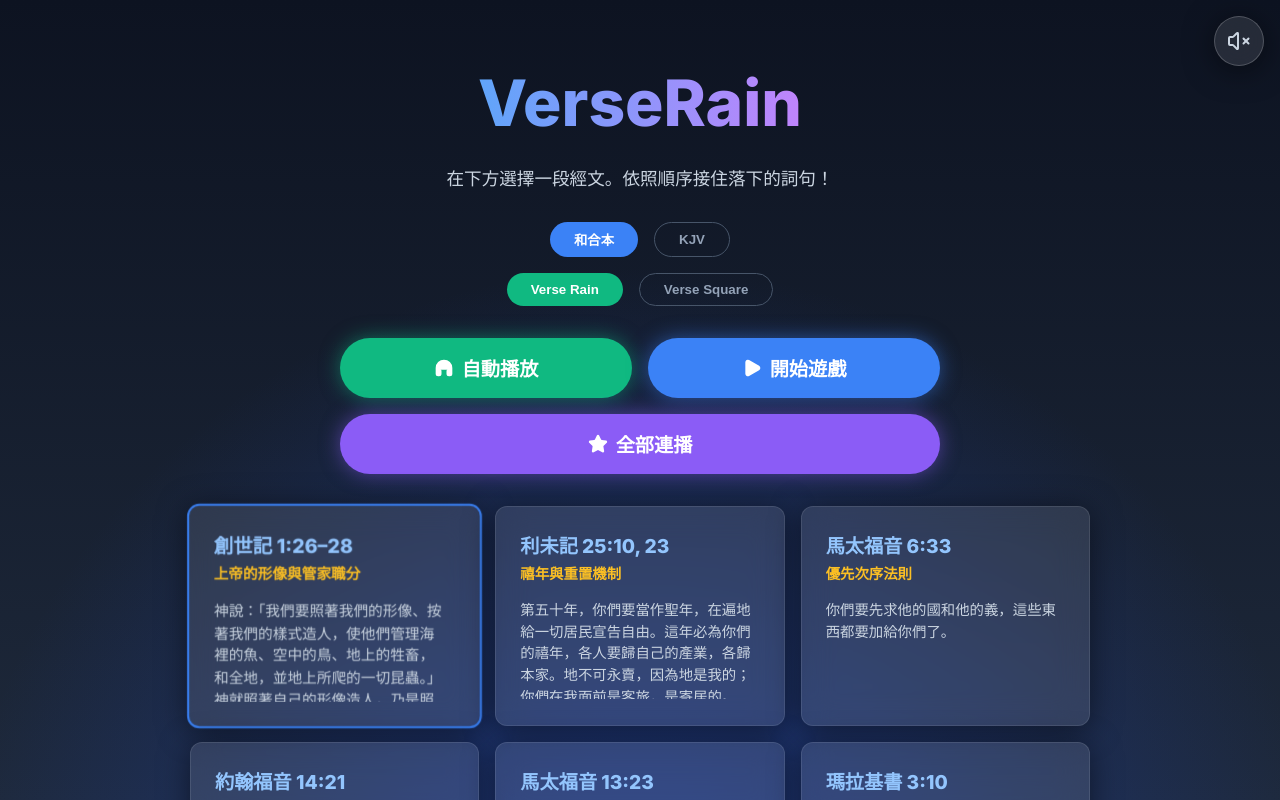
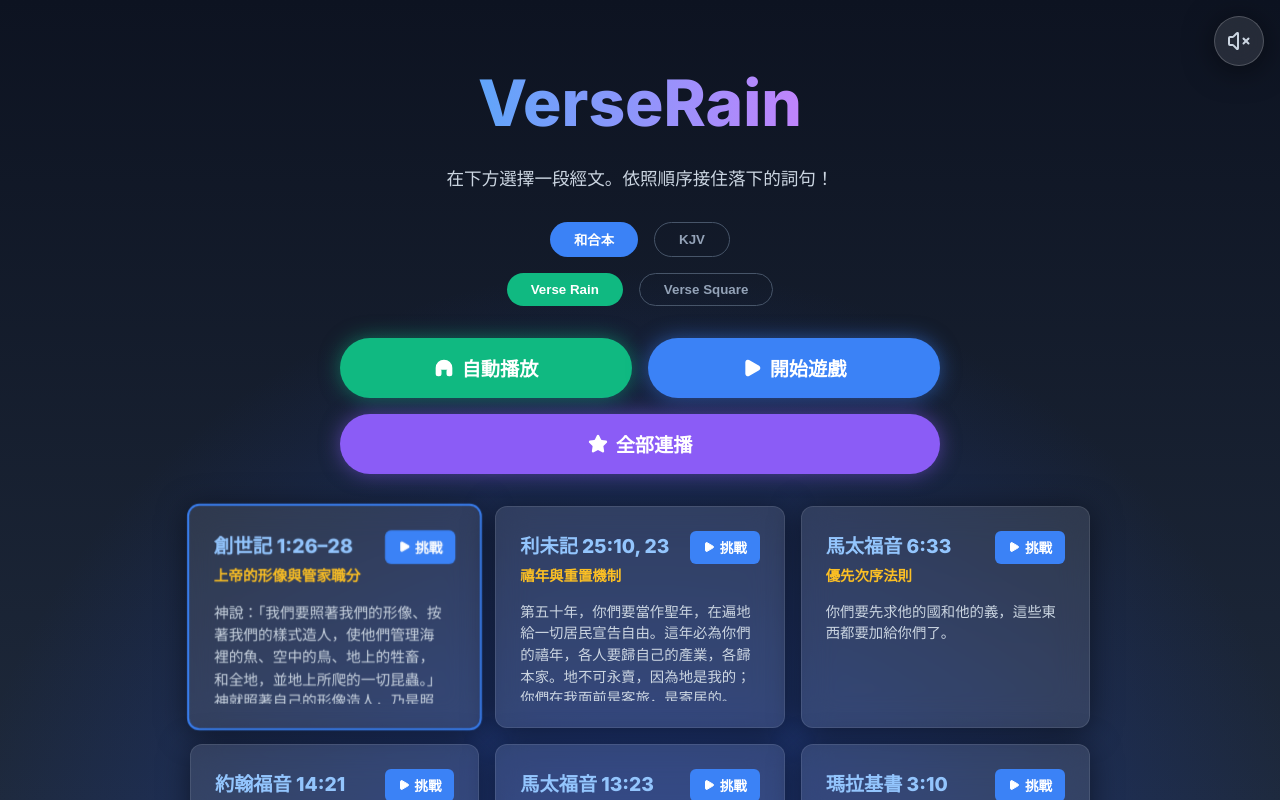
Before and after one commit to hungry4grace/verserain-web, a React (Vite) app: page / in a window 1280 px wide. Built offline with nearby package versions, Linux system fonts and the light colour scheme.

Commit message:
feat: Add interactive Challenge button to each verse card on main menu

```diff
--- a/src/App.jsx
+++ b/src/App.jsx
@@ -950,9 +950,26 @@ export default function App() {
                      key={i}
                      className="hud-glass verse-card"
                      onClick={() => toggleSelection(v.reference)}
-                     style={{ cursor: 'pointer', padding: '1.5rem', transition: 'all 0.2s', border: isSelected ? '2px solid #3b82f6' : '1px solid rgba(255,255,255,0.1)', transform: isSelected ? 'scale(1.02)' : 'scale(1)', textAlign: 'left', display: 'flex', flexDirection: 'column' }}
+                     style={{ cursor: 'pointer', padding: '1.5rem', transition: 'all 0.2s', border: isSelected ? '2px solid #3b82f6' : '1px solid rgba(255,255,255,0.1)', transform: isSelected ? 'scale(1.02)' : 'scale(1)', textAlign: 'left', display: 'flex', flexDirection: 'column', position: 'relative' }}
                   >
-                      <h3 style={{ color: '#93c5fd', marginBottom: '0.2rem', fontSize: '1.2rem' }}>{v.reference}</h3>
+                      <div style={{ display: 'flex', justifyContent: 'space-between', alignItems: 'flex-start' }}>
+                          <h3 style={{ color: '#93c5fd', marginBottom: '0.2rem', fontSize: '1.2rem', paddingRight: '10px' }}>{v.reference}</h3>
+                          <button
+                             onClick={(e) => {
+                                 e.stopPropagation();
+                                 initAudio();
+                                 setCampaignQueue(null);
+                                 setCampaignResults([]);
+                                 setActiveVerse(v);
+                                 setTimeout(() => startGame(false), 50);
+                             }}
+                             style={{ background: '#3b82f6', color: 'white', border: 'none', padding: '0.4rem 0.8rem', borderRadius: '6px', fontSize: '0.85rem', fontWeight: 'bold', cursor: 'pointer', display: 'flex', alignItems: 'center', gap: '0.3rem', transition: 'background 0.2s', zIndex: 2 }}
+                             onMouseOver={(e) => e.target.style.background = '#2563eb'}
+                             onMouseOut={(e) => e.target.style.background = '#3b82f6'}
+                          >
+                             <Play size={12} fill="white" /> 挑戰
+                          </button>
+                      </div>
                       <div style={{ color: '#fbbf24', fontSize: '0.9rem', marginBottom: '1rem', fontWeight: 'bold' }}>{v.title}</div>
                       <p style={{ color: '#cbd5e1', fontSize: '0.9rem', flex: 1, maxHeight: '100px', overflowY: 'auto', paddingRight: '0.5rem', lineHeight: '1.5' }}>{v.text}</p>
                       {vBest > 0 && <div style={{ marginTop: '1rem', color: '#fbbf24', fontSize: '0.8rem', fontWeight: 'bold', display: 'flex', alignItems: 'center', gap: '4px' }}><Crown size={14}/> 最高分: {vBest}</div>}
```
